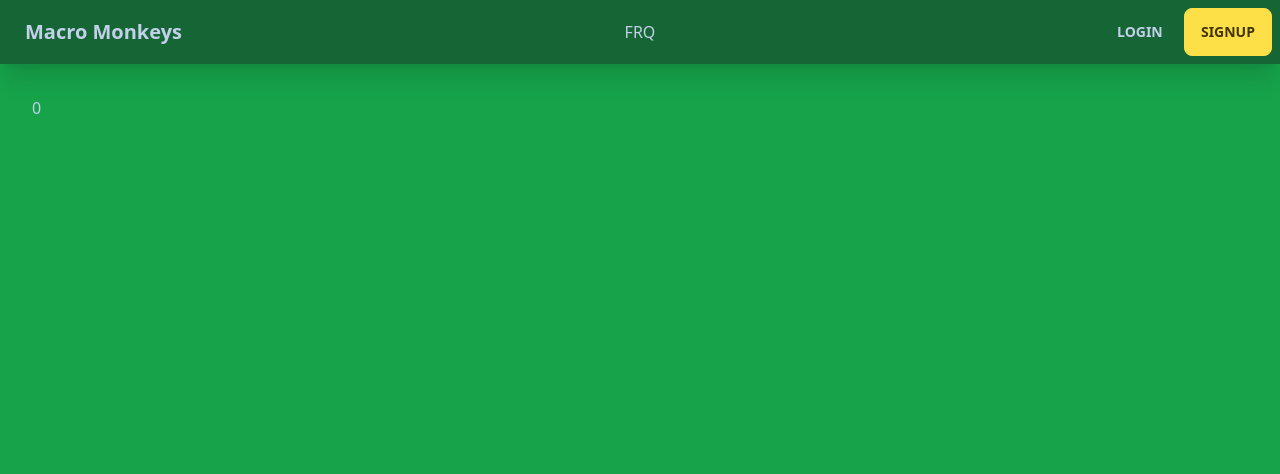
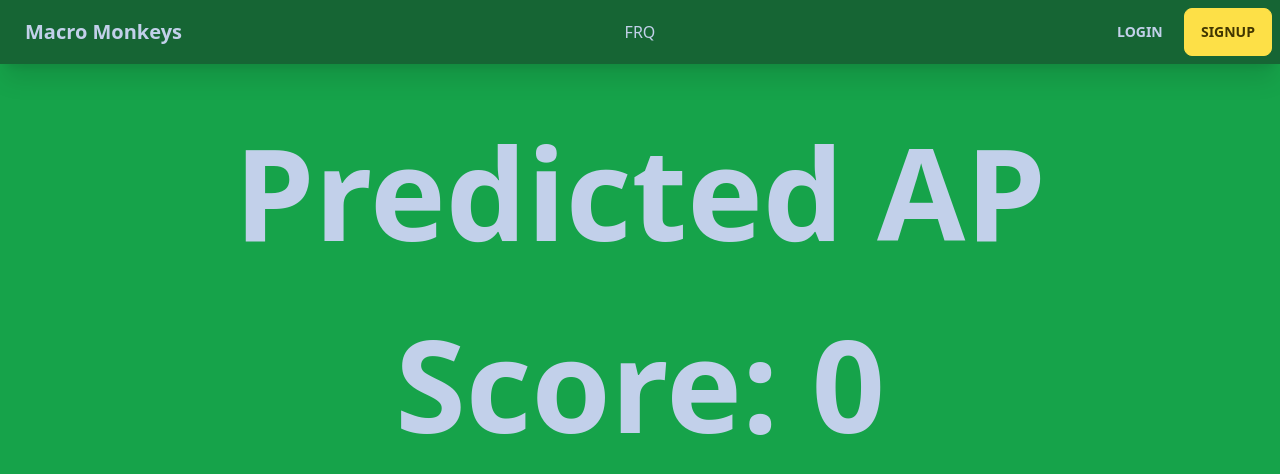
Before and after one commit to nicm2/macro-monkeys, a SvelteKit app: page /apscore in a window 1280 px wide. Shown: the top 474 px of the page. Built offline with nearby package versions, Linux system fonts and the light colour scheme; no server answers.

Commit message:
reformatted text

```diff
--- a/src/routes/(default)/apscore/+page.svelte
+++ b/src/routes/(default)/apscore/+page.svelte
@@ -21,9 +21,17 @@
     APScore()
 </script>
 
+<style>
+    .text{
+        font-size: 8em;
+        font-weight: bold;
+        text-align: center;
+    }
+</style>
+
 <div class="flex flex-wrap w-screen h-full min-h-screen py-24 px-8 gap-10 bg-green-600">
 
-<p>
-    {score}
+<p class="text">
+    Predicted AP Score: {score}
 </p>
 </div>
```
